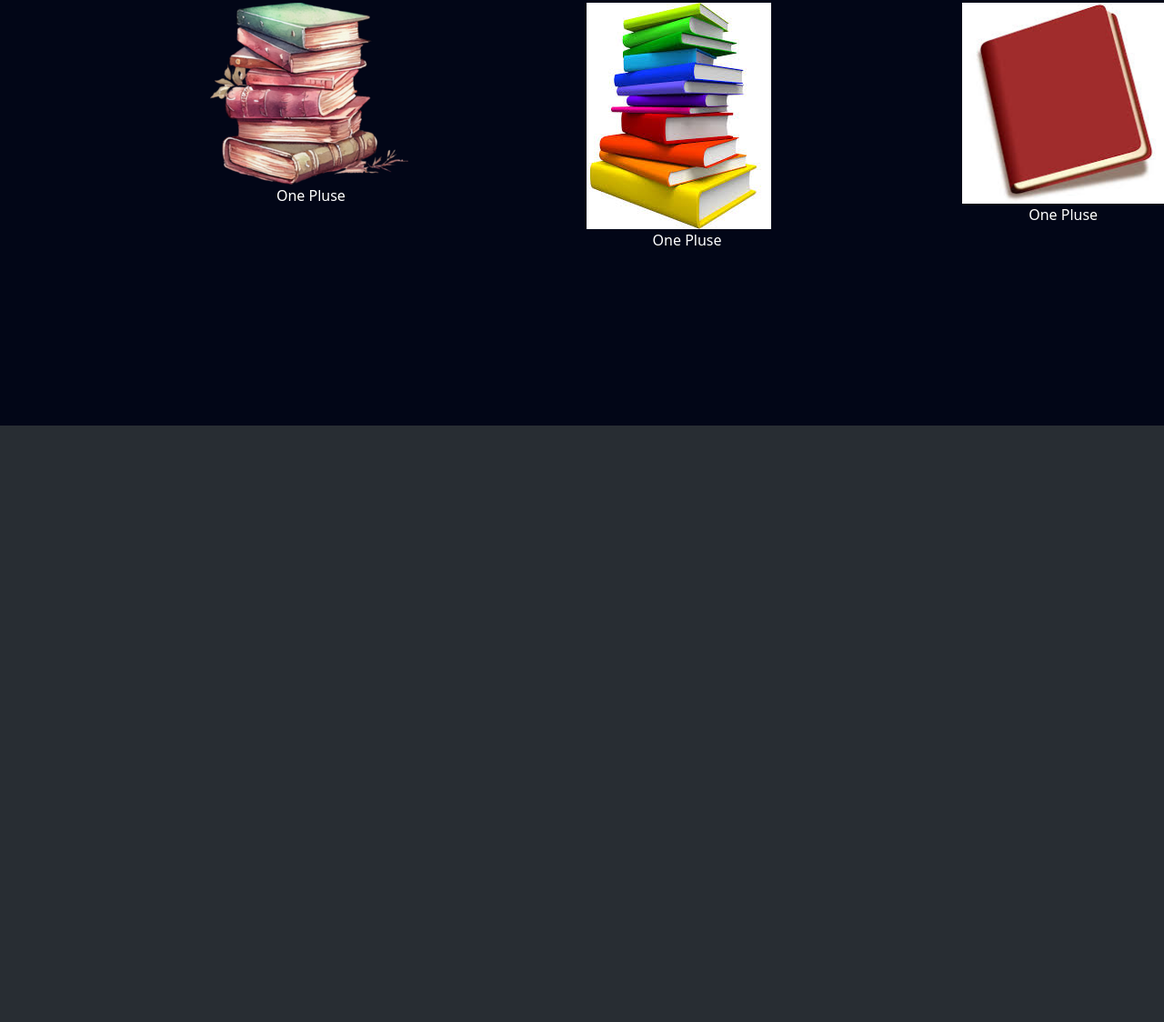
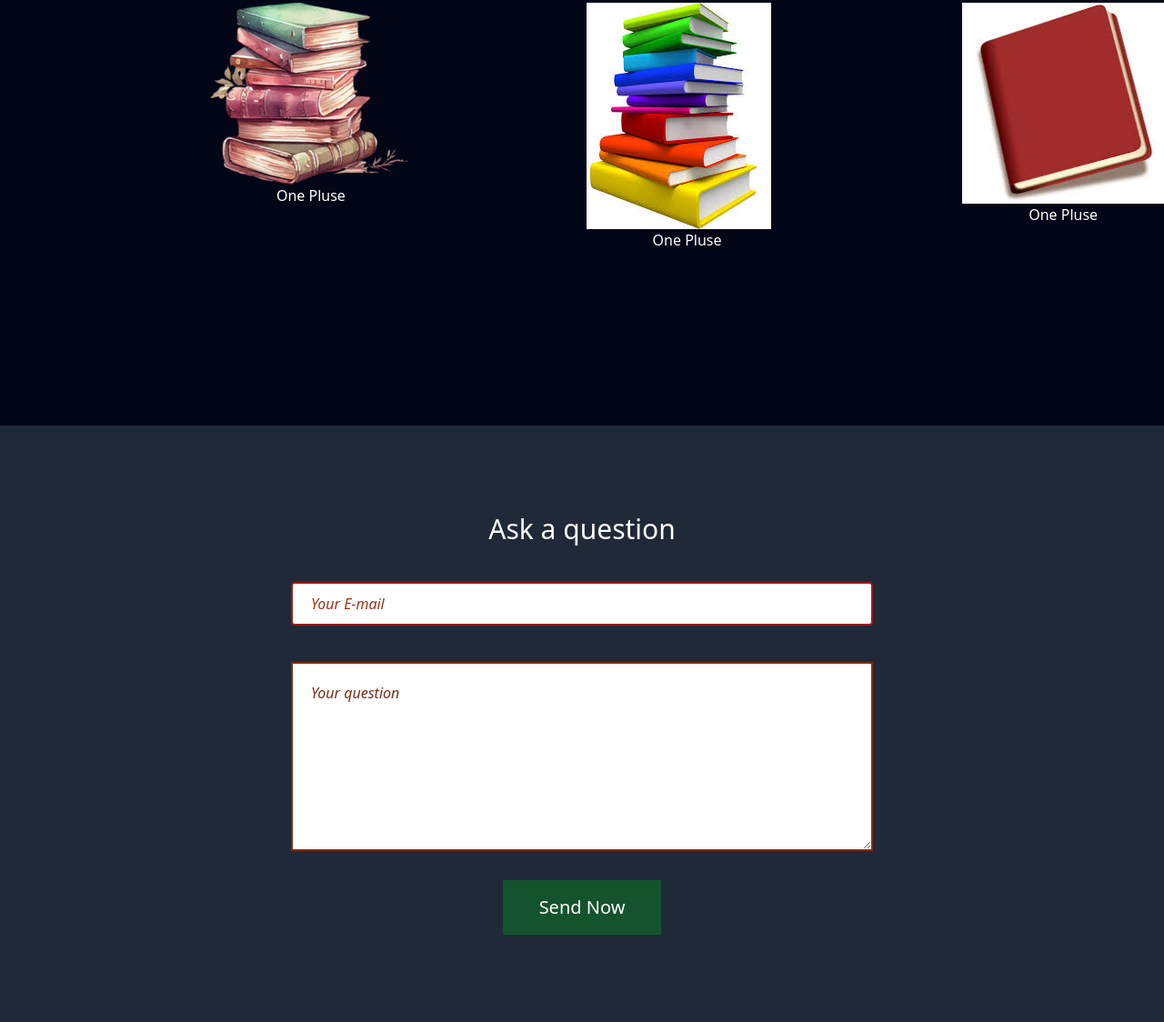
Before and after one commit to sohel159/Learn_tailwind, a website built with Vite: page index.html in a window 1280 px wide. Shown: the part 2412-3536 px from the top of the page at 91% size. Before the commit the page ends 2880 px from the top, so only its background shows below. Built offline with nearby package versions, Linux system fonts and the light colour scheme.

Commit message:
form section

```diff
--- a/index.html
+++ b/index.html
@@ -140,6 +140,21 @@
                   </div>
              </div>
       </section>
+
+      <section class="bg-[#1F2937] py-16 sm:py-24">
+          <div>
+            <h3 class="text-center text-xl mb-10 sm:text-3xl text-white">Ask a question</h3>
+            <form>
+                 <input type="email" class="block mb-10 mx-auto w-5/6 sm:w-1/2 h-12 border-2 border-red-800 rounded
+                 placeholder:italic placeholder:text-orange-800 px-5" placeholder="Your E-mail">
+                 <textarea class="block mx-auto w-5/6 sm:w-1/2 border-2
+                  border-orange-900 h-52 placeholder:italic placeholder:text-orange-900
+                   px-5 py-5" placeholder="Your question"></textarea>
+                   <button class="block mx-auto bg-green-900 px-10 py-4 text-white
+                    text-xl mt-8 hover:bg-green-600 transition">Send Now</button>
+            </form>
+          </div>
+      </section>
  </main>
 
 
```
